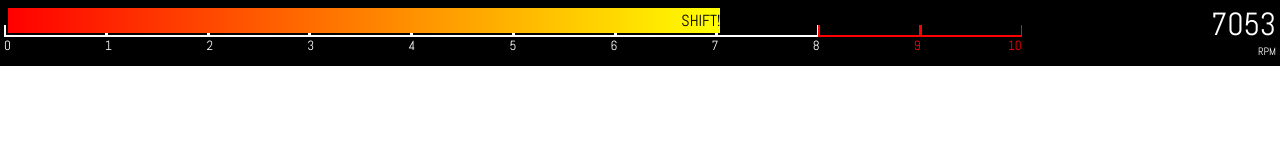
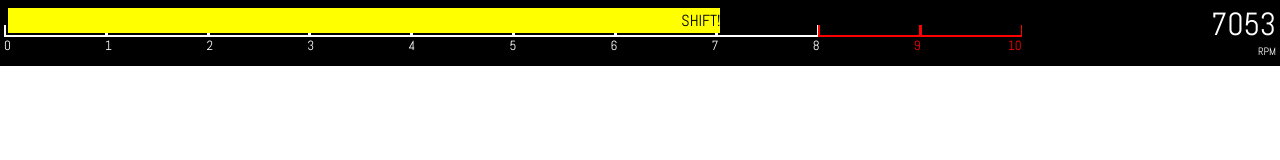
Before and after one commit to TulioMoura/ft, a plain HTML site: page index.html in a window 1280 px wide. Drawn offline with Linux system fonts and the light colour scheme.

Commit message:
changed shiftbar color to yellow

```diff
--- a/style.css
+++ b/style.css
@@ -34,7 +34,7 @@
     margin-left: 0.25rem;
     width: 70%;
     height: 100%;
-    background-image: linear-gradient(to left, yellow, red);
+    background-image: linear-gradient(to left, yellow, yellow);
     text-align: right;
     color: black;
     font-style: italic;
```
